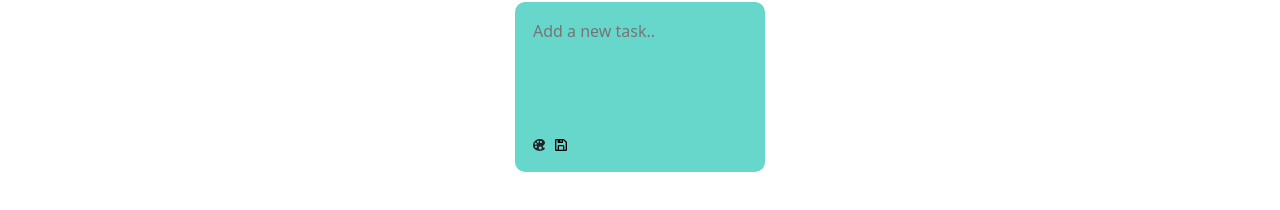
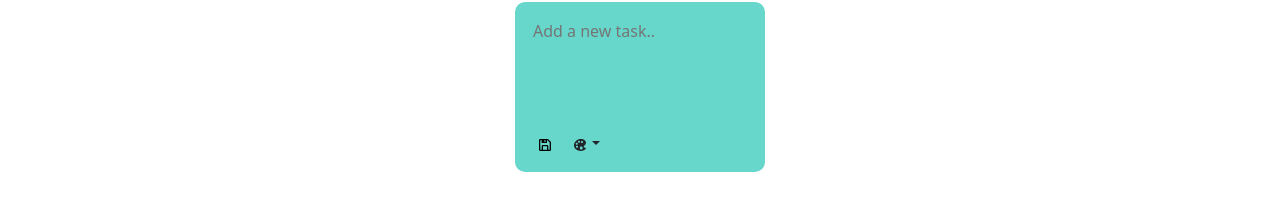
Before and after one commit to axelcola/sticky-notes-on-react, a React (Create React App) app: page / in a window 1280 px wide. Shown: the part 102-312 px from the top of the page. Built offline with nearby package versions, Linux system fonts and the light colour scheme.

Commit message:
adding dropdowns for colors

```diff
--- a/src/components/NewNote.js
+++ b/src/components/NewNote.js
@@ -3,6 +3,9 @@ import "./newNote.css";
 import { v4 as uuidv4 } from "uuid";
 import { BiSave } from "react-icons/bi";
 import { IoIosColorPalette } from "react-icons/io";
+import { BsFillTrashFill, BsFillCircleFill } from "react-icons/bs";
+import { FaTrashRestore } from "react-icons/fa";
+import { Dropdown } from "react-bootstrap";
 
 const NewNote = (props) => {
   const [input, setInput] = useState("");
@@ -34,12 +37,30 @@ const NewNote = (props) => {
         ></input>
         <div className="dropdown">
           <div className="note-content">
-            <div className="containter">
-              <IoIosColorPalette className="color-button" />
+            <div className="containter-buttons">
               <button className="button-newnote">
                 {" "}
                 <BiSave />
               </button>
+              <div className="button">
+                <Dropdown className="button newNote">
+                  <Dropdown.Toggle variant="none">
+                    <IoIosColorPalette />
+                  </Dropdown.Toggle>
+
+                  <Dropdown.Menu className="dropdown-target">
+                    <Dropdown.Item>
+                      <BsFillCircleFill id="yellow" className="circle yellow" />
+                    </Dropdown.Item>
+                    <Dropdown.Item>
+                      <BsFillCircleFill id="red" className="circle red" />
+                    </Dropdown.Item>
+                    <Dropdown.Item>
+                      <BsFillCircleFill id="green" className="circle green" />
+                    </Dropdown.Item>
+                  </Dropdown.Menu>
+                </Dropdown>
+              </div>
             </div>
           </div>
         </div>
--- a/src/components/Note.js
+++ b/src/components/Note.js
@@ -2,8 +2,9 @@ import React from "react";
 import "./note.css";
 import { BiSave } from "react-icons/bi";
 import { IoIosColorPalette } from "react-icons/io";
-import { BsFillTrashFill } from "react-icons/bs";
+import { BsFillTrashFill, BsFillCircleFill } from "react-icons/bs";
 import { FaTrashRestore } from "react-icons/fa";
+import { Dropdown } from "react-bootstrap";
 
 const Note = ({ text, id, date, deleteNote, deleted, className }) => {
   return (
@@ -12,15 +13,34 @@ const Note = ({ text, id, date, deleteNote, deleted, className }) => {
       <div className="note-content">
         <small>{date}</small>
         <div className="note-content">
-          <div className="containter">
+          <div className="containter-buttons">
             <button className="button">
               {" "}
               <BiSave />
             </button>
-            <button className="button">
+            <div className="button">
+              <Dropdown>
+                <Dropdown.Toggle variant="none">
+                  <IoIosColorPalette />
+                </Dropdown.Toggle>
+
+                <Dropdown.Menu className="dropdown-target">
+                  <Dropdown.Item>
+                    <BsFillCircleFill id="yellow" className="circle yellow" />
+                  </Dropdown.Item>
+                  <Dropdown.Item>
+                    <BsFillCircleFill id="red" className="circle red" />
+                  </Dropdown.Item>
+                  <Dropdown.Item>
+                    <BsFillCircleFill id="green" className="circle green" />
+                  </Dropdown.Item>
+                </Dropdown.Menu>
+              </Dropdown>
+            </div>
+
+            {/* <button className="button">
               {" "}
-              <IoIosColorPalette className="color-button" />
-            </button>
+            </button> */}
             {deleted ? (
               <button onClick={() => deleteNote(id)} className="button">
                 {" "}
--- a/src/components/newNote.css
+++ b/src/components/newNote.css
@@ -1,5 +1,4 @@
 .note {
-    background-color: #fef68a;
     margin-bottom: 50px;
     border-radius: 10px;
     padding: 1rem;
@@ -15,7 +14,7 @@
   .addNote-text-area {
     border: none;
     resize: none;
-    background-color: #67d7cc;
+    background-color: #67d7cc !important;
     min-height: px;
     max-width: 250px;
   }
@@ -26,7 +25,6 @@
   .note-text-area {
     border: none;
     resize: none;
-    background-color: #fef68a;
   }
 
   .note-text-area:focus {
@@ -47,3 +45,14 @@
   size: 20px;
   cursor: pointer;
 }
+.containter-buttons {
+  display: flex;
+  margin-bottom: -6px;
+  margin-right: 30px;
+}
+.button.newNote {
+  background-color:#67d7cc !important;
+  box-shadow: none;
+  border: none;
+  align-items: flex-end;
+}
--- a/src/components/note.css
+++ b/src/components/note.css
@@ -37,3 +37,25 @@
   .color-button{
     cursor: pointer;
   }
+
+  .containter-buttons {
+    display: flex;
+    margin-bottom: -6px;
+    margin-right: 115px;
+  }
+  .circle.yellow{
+    color: #fef68a;
+  }
+  .circle.red{
+    color: #fe8a8a;
+  }
+  .circle.green{
+    color: #a5fe8a;
+  }
+  .dropdown-target{
+    background-color: rgb(95, 95, 95) !important;
+    max-width: 15px !important;
+  }
+  .drop-button {
+    background-color: #fef68a !important;
+  }
```
